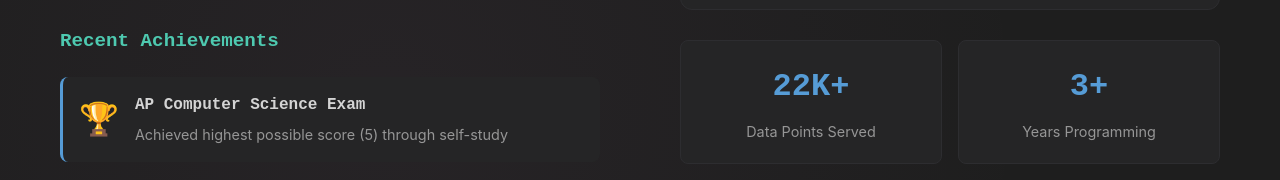
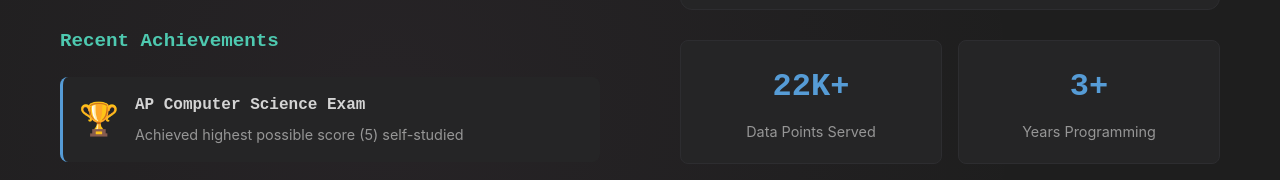
Before and after one commit to counterspecies/Portfolio-Website, a React (Create React App) app: page / in a window 1280 px wide. Shown: the part 1638-1818 px from the top of the page. Built offline with nearby package versions, Linux system fonts and the light colour scheme.

Commit message:
minor updates

```diff
--- a/src/components/About.js
+++ b/src/components/About.js
@@ -43,7 +43,7 @@ const About = () => {
                   <span className="achievement-icon">🏆</span>
                   <div>
                     <strong>AP Computer Science Exam</strong>
-                    <p>Achieved highest possible score (5) through self-study</p>
+                    <p>Achieved highest possible score (5) self-studied</p>
                   </div>
                 </li>
                 <li>
```
